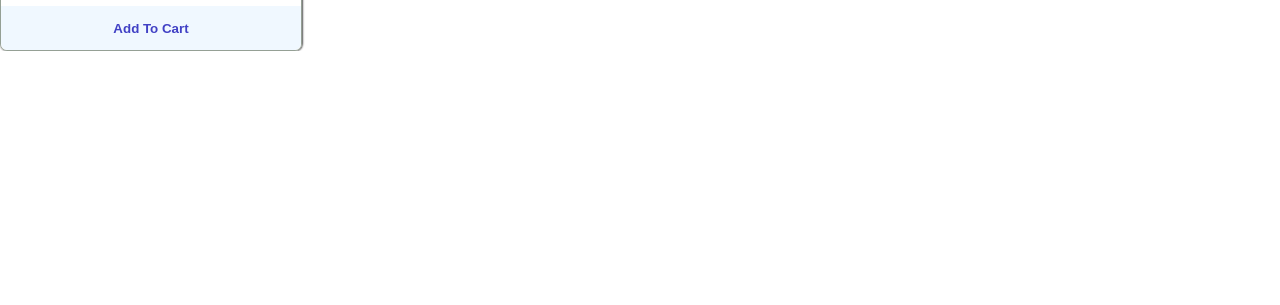
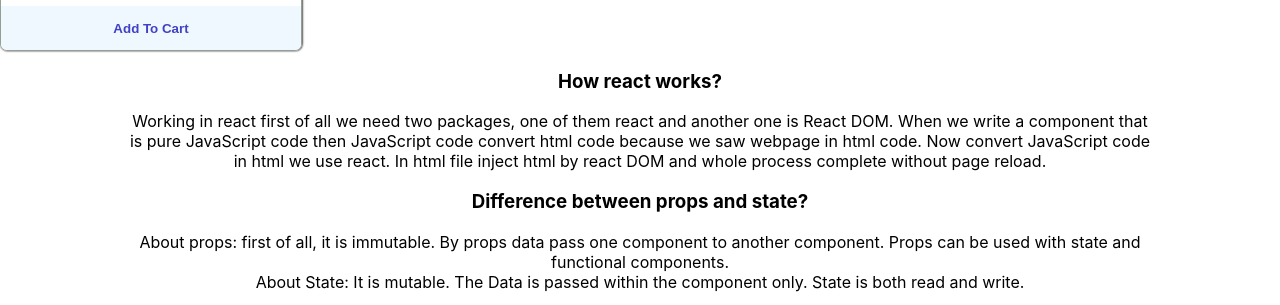
Before and after one commit to sajib-rana/shopping-mission, a React (Create React App) app: page / in a window 1280 px wide. Shown: the part 1892-2197 px from the top of the page. Before the commit the page ends 1943 px from the top, so only its background shows below. Built offline with nearby package versions, Linux system fonts and the light colour scheme.

Commit message:
question and answer

```diff
--- a/src/App.js
+++ b/src/App.js
@@ -1,10 +1,12 @@
 import './App.css';
+import Question from './components/Quetion/Question';
 import Shop from './components/Shop/Shop';
 
 function App() {
   return (
     <div className="App">
       <Shop></Shop>
+      <Question></Question>
     </div>
   );
 }
--- /dev/null
+++ b/src/components/Quetion/Question.css
@@ -0,0 +1,4 @@
+.FAQ{
+    width: 80%;
+    margin: 0 auto;
+}
--- /dev/null
+++ b/src/components/Quetion/Question.js
@@ -0,0 +1,29 @@
+import React from 'react';
+import './Question.css'
+
+const Question = () => {
+    return (
+      <div className='FAQ'>
+        <h3>How react works?</h3>
+
+        <p>
+          Working in react first of all we need two packages, one of them react
+          and another one is React DOM. When we write a component that is pure
+          JavaScript code then JavaScript code convert html code because we saw
+          webpage in html code. Now convert JavaScript code in html we use
+          react. In html file inject html by react DOM and whole process
+          complete without page reload.
+        </p>
+        <h3>Difference between props and state?</h3>
+
+        <p>
+          About props: first of all, it is immutable. By props data pass one
+          component to another component. Props can be used with state and
+          functional components.<br></br> About State: It is mutable. The Data is passed
+          within the component only. State is both read and write.
+        </p>
+      </div>
+    );
+};
+
+export default Question;
--- a/src/components/Shop/Shop.js
+++ b/src/components/Shop/Shop.js
@@ -3,12 +3,12 @@ import Product from '../Product/Product';
 import './Shop.css'
 
 const Shop = () => {
-    const [products, setBooks] = useState([])
+    const [products, setProducts] = useState([])
     const [carts, setCarts] = useState([]);
     useEffect(()=>{
         fetch('data.json')
         .then(res => res.json())
-        .then(data => setBooks(data))
+        .then(data => setProducts(data))
     },[])
 
     const handleAddCart = (product) =>{
@@ -20,6 +20,8 @@ const Shop = () => {
     }
 
     const randomProduct = (carts) =>{
+
+      setCarts(carts[Math.floor(Math.random() * carts.length)]);
 
     }
     return (
@@ -43,7 +45,7 @@ const Shop = () => {
               </div>
             );
           })}
-          <button onClick={()=>randomProduct(carts)}>Choose 1 for me</button>
+          <button onClick={() => randomProduct(carts)}>Choose 1 for me</button>
           <button onClick={clearAll}>Choose Again</button>
         </div>
       </div>
```
